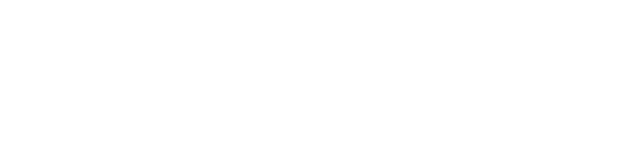
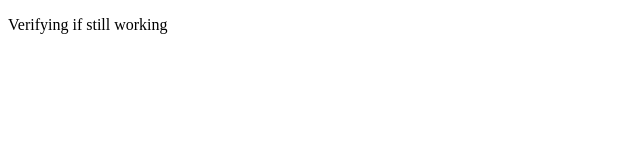
Before and after one commit to jthompson713/odin-recipes, a plain HTML site: page index.html in a window 1280 px wide. Shown: the whole page, without its empty margins (0-640 px from the left). Drawn offline with Linux system fonts and the light colour scheme.

```diff
--- a/index.html
+++ b/index.html
@@ -6,6 +6,6 @@
     <title>Document</title>
 </head>
 <body>
-
+    <p>Verifying if still working</p>
 </body>
 </html>
```
